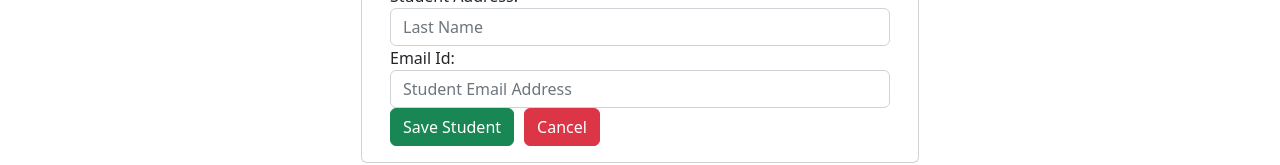
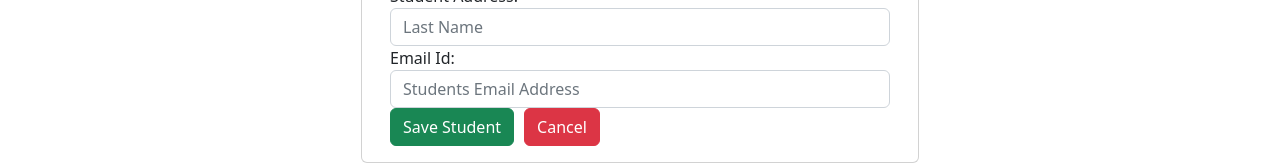
Before and after one commit to Pavi99sandamini151/Teach_Out, a React (Create React App) app in the folder frontend/teach_out_frontend/: page / in a window 1280 px wide. Both pictures are taken after a click on the button "Add Student". Shown: the part 207-372 px from the top of the page. Built offline with nearby package versions, Linux system fonts and the light colour scheme; no server answers.

Commit message:
frontend files committed

```diff
--- a/frontend/teach_out_frontend/src/components/CreateStudentComponent.jsx
+++ b/frontend/teach_out_frontend/src/components/CreateStudentComponent.jsx
@@ -97,7 +97,7 @@ class CreateStudentComponent extends Component {
                                     </div>
                                     <div className = "form-group">
                                         <label> Email Id: </label>
-                                        <input placeholder="Student Email Address" name="emailId" className="form-control"
+                                        <input placeholder="Students Email Address" name="emailId" className="form-control"
                                                value={this.state.emailId} onChange={this.changeEmailHandler}/>
                                     </div>
 
```
